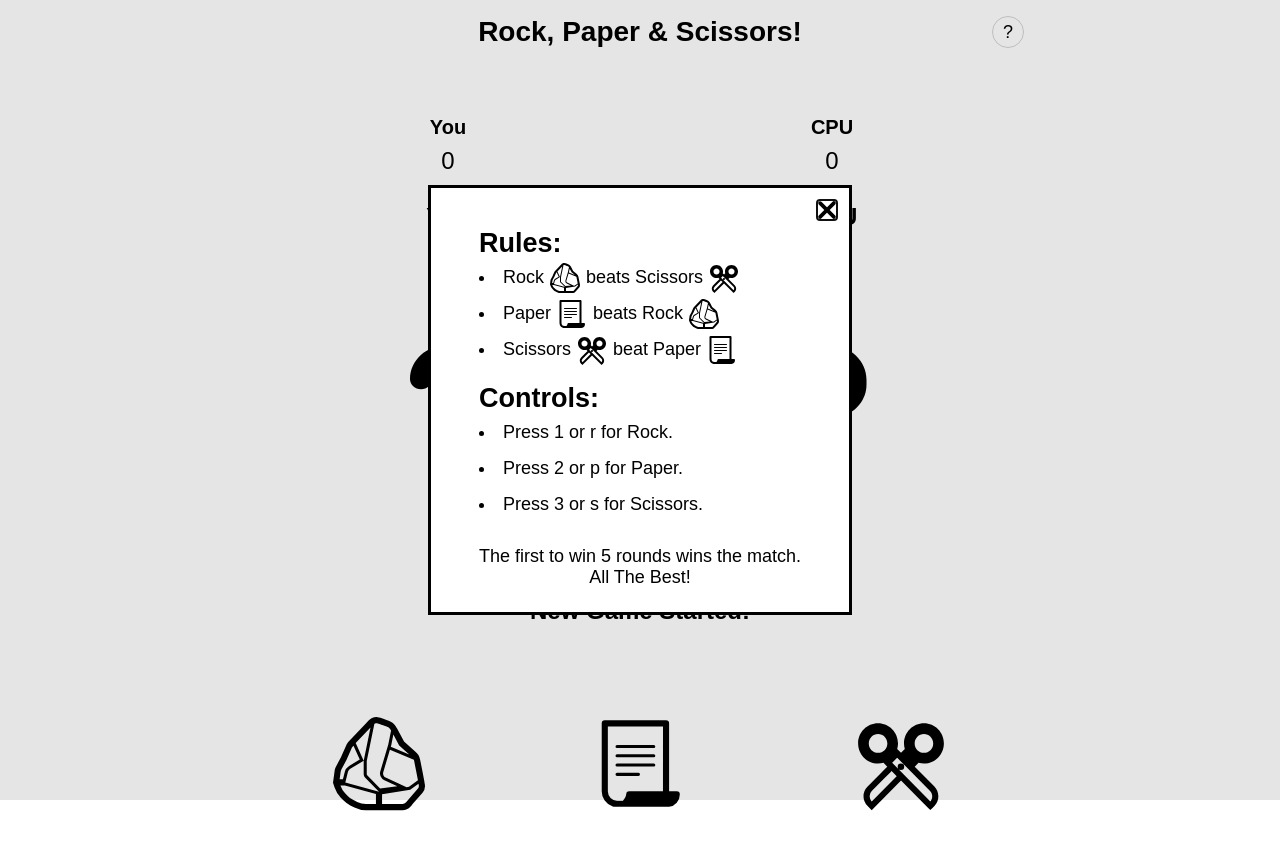
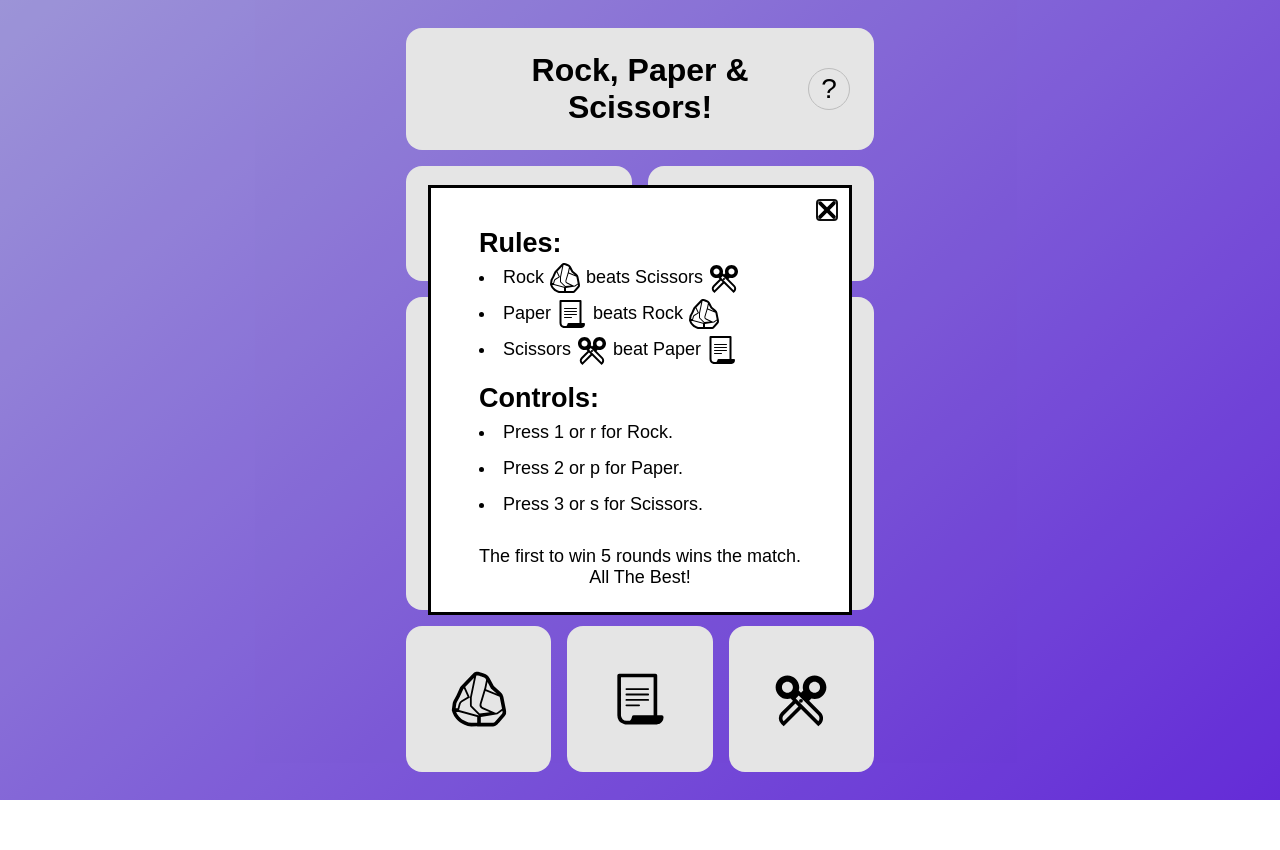
Before and after one commit to ketanpatil1/rock-paper-scissors-web, a plain HTML site: page index.html in a window 1280 px wide. After the commit the page ends 800 px from the top, so only its background shows below. Drawn offline with Linux system fonts and the light colour scheme.

Commit message:
Style main content

```diff
--- a/game.js
+++ b/game.js
@@ -43,6 +43,10 @@ const playerChoiceDisplay = document.querySelector(".player-choice-icon");
 const cpuChoiceDisplay = document.querySelector(".cpu-choice-icon");
 
 const roundResultDisplay = document.querySelector(".round-result");
+const roundResult = document.createElement("p");
+const roundResultReason = document.createElement("p");
+roundResultDisplay.append(roundResult);
+roundResultDisplay.append(roundResultReason);
 
 const options = document.querySelectorAll(".option");
 for (let option of options) {
@@ -109,7 +113,8 @@ document.addEventListener("keypress", (e) => {
 
 function getResult(playerChoice, cpuChoice) {
     if (playerChoice === cpuChoice) {
-        roundResultDisplay.textContent = "It's a tie!";
+        roundResult.textContent = "It's a tie!";
+        roundResultReason.textContent = "";
         roundResultDisplay.classList.remove("failure", "success");
         return 0;
     } else {
@@ -117,12 +122,14 @@ function getResult(playerChoice, cpuChoice) {
             case "rock":
                 switch (cpuChoice) {
                     case "paper":
-                        roundResultDisplay.textContent = "You Lose! Paper beats Rock!";
+                        roundResult.textContent = "You Lose!";
+                        roundResultReason.textContent = "Paper beats Rock!";
                         roundResultDisplay.classList.remove("success");
                         roundResultDisplay.classList.add("failure");
                         return -1;
                     case "scissors":
-                        roundResultDisplay.textContent = "You Win! Rock beats Scissors!";
+                        roundResult.textContent = "You Win!";
+                        roundResultReason.textContent = "Rock beats Scissors!";
                         roundResultDisplay.classList.remove("failure");
                         roundResultDisplay.classList.add("success");
                         return 1;
@@ -130,12 +137,14 @@ function getResult(playerChoice, cpuChoice) {
             case "paper":
                 switch (cpuChoice) {
                     case "scissors":
-                        roundResultDisplay.textContent = "You Lose! Scissors beat Paper!";
+                        roundResult.textContent = "You Lose!";
+                        roundResultReason.textContent = "Scissors beat Paper!";
                         roundResultDisplay.classList.remove("success");
                         roundResultDisplay.classList.add("failure");
                         return -1;
                     case "rock":
-                        roundResultDisplay.textContent = "You Win! Paper beats Rock!";
+                        roundResult.textContent = "You Win!";
+                        roundResultReason.textContent = "Paper beats Rock!";
                         roundResultDisplay.classList.remove("failure");
                         roundResultDisplay.classList.add("success");
                         return 1;
@@ -143,12 +152,14 @@ function getResult(playerChoice, cpuChoice) {
             case "scissors":
                 switch (cpuChoice) {
                     case "rock":
-                        roundResultDisplay.textContent = "You Lose! Rock beats Scissors!";
+                        roundResult.textContent = "You Lose!";
+                        roundResultReason.textContent = "Rock beats Scissors!";
                         roundResultDisplay.classList.remove("success");
                         roundResultDisplay.classList.add("failure");
                         return -1;
                     case "paper":
-                        roundResultDisplay.textContent = "You Win! Scissors beat Paper!";
+                        roundResult.textContent = "You Win!";
+                        roundResultReason.textContent = "Scissors beat Paper!";
                         roundResultDisplay.classList.remove("failure");
                         roundResultDisplay.classList.add("success");
                         return 1;
@@ -163,7 +174,8 @@ function playRound(playerChoice) {
 }
 
 function newGame() {
-    roundResultDisplay.textContent = "New Game Started!";
+    roundResult.textContent = "New Game Started!";
+    roundResultReason.textContent = "";
     playerScoreDisplay.textContent = 0;
     cpuScoreDisplay.textContent = 0;
     playerChoiceDisplay.src = './assets/default.svg';
@@ -173,3 +185,4 @@ function newGame() {
 
     roundResultDisplay.classList.remove("failure", "success");
 }
+newGame()
--- a/index.html
+++ b/index.html
@@ -9,24 +9,24 @@
     </head>
 
     <body>
-        <header>
+        <header class="surface">
             <div class="spacer"></div>
             <h1>Rock, Paper & Scissors!</h1>
             <button class="help-btn">?</button>
         </header>
 
         <div class="score-area">
-            <div class="player-card">
+            <div class="player-card surface">
                 <p>You</p>
                 <div class="player-score score"></div>
             </div>
-            <div class="cpu-card">
+            <div class="cpu-card surface">
                 <p>CPU</p>
                 <div class="cpu-score score"></div>
             </div>
         </div>
 
-        <div class="round-container">
+        <div class="round-container surface">
             <div class="round-display">
                 <div class="player-choice">
                     <p class="player-label">You</p>
@@ -37,17 +37,17 @@
                     <img class="cpu-choice-icon" src="./assets/default.svg" alt="No choice made yet">
                 </div>
             </div>
-            <div class="round-result">New Game Started!</div>
+            <div class="round-result"></div>
         </div>
 
         <div class="options-container">
-            <button id="rock" class="option">
+            <button id="rock" class="option surface">
                 <img src="./assets/rock.svg" alt="rock">
             </button>
-            <button id="paper" class="option">
+            <button id="paper" class="option surface">
                 <img src="./assets/paper.svg" alt="paper">
             </button>
-            <button id="scissors" class="option">
+            <button id="scissors" class="option surface">
                 <img src="./assets/scissors.svg" alt="scissors">
             </button>
         </div>
--- a/style.css
+++ b/style.css
@@ -9,33 +9,40 @@ body {
     margin: auto;
     padding: 16px;
     height: 100svh;
-    max-width: 800px;
+    max-width: 500px;
     display: flex;
     flex-direction: column;
     gap: 16px;
+    background: linear-gradient(-220.55deg, #aea5ef 0%, #6f30ef 100%);
+    justify-content: center;
+}
+
+.surface {
+    background-color: rgba(255, 255, 255, 1);
 }
 
 header {
-    margin-bottom: 48px;
     display: flex;
     justify-content: center;
     align-items: center;
+    border-radius: 16px;
+    padding: 24px;
 }
 h1 {
     text-align: center;
-    font-size: 28px;
+    font-size: 32px;
     flex-grow: 1;
 }
 .spacer,
 .help-btn {
     aspect-ratio: 1;
-    height: 32px;
+    height: 42px;
 }
 .help-btn {
     background-color: transparent;
     border: 1px solid lightgray;
     border-radius: 50%;
-    font-size: 18px;
+    font-size: 28px;
 }
 
 button {
@@ -47,13 +54,17 @@ button {
 .score-area {
     display: flex;
     justify-content: space-around;
+    border-radius: 16px;
+    gap: 16px;
 }
 
 .player-card,
 .cpu-card {
     width: 140px;
-    padding: 4px;
+    padding: 24px;
     text-align: center;
+    border-radius: 16px;
+    flex-grow: 1;
 }
 .player-card p,
 .cpu-card p {
@@ -71,11 +82,13 @@ button {
 }
 
 .round-container {
-    flex-grow: 3;
+    /* flex-grow: 1; */
     display: flex;
     flex-direction: column;
     justify-content: center;
     gap: 16px;
+    border-radius: 16px;
+    padding: 24px;
 }
 
 .round-display {
@@ -109,11 +122,12 @@ button {
 .options-container {
     display: flex;
     justify-content: space-between;
+    align-items: stretch;
+    gap: 16px;
 }
 
 .option {
-    border-radius: 24px;
-    width: 32%;
+    border-radius: 16px;
     aspect-ratio: 1;
     overflow: hidden;
 
@@ -121,6 +135,7 @@ button {
     justify-content: center;
     align-items: center;
     font-size: 64px;
+    flex-grow: 1;
 }
 
 .round-display img,
```
